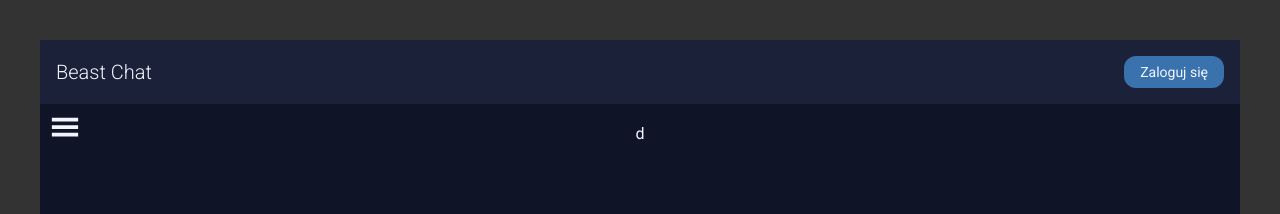
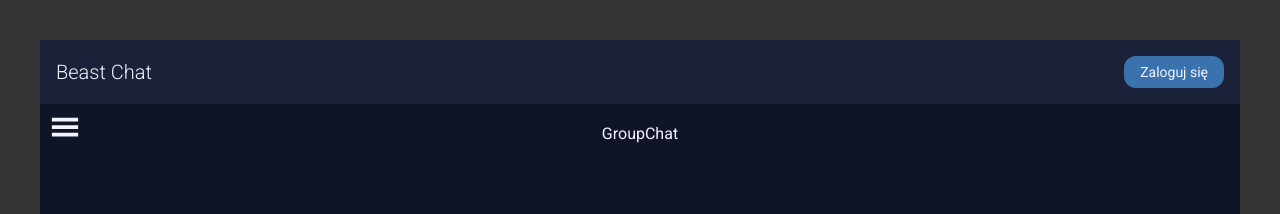
Before and after one commit to ThomasFront/chat-app-react, a React (Vite) app: page / in a window 1280 px wide. Shown: the top 214 px of the page. Built offline with nearby package versions, Linux system fonts and the light colour scheme; no server answers; the database is empty.

Commit message:
added redux-toolkit with configuration

```diff
--- /dev/null
+++ b/src/GroupChat/GroupChat.tsx
@@ -0,0 +1,7 @@
+import React from 'react'
+
+export const GroupChat = () => {
+  return (
+    <div>GroupChat</div>
+  )
+}
--- /dev/null
+++ b/src/components/ChatNav/ChatNav.tsx
@@ -0,0 +1,30 @@
+import React, { useState } from 'react'
+import { useDispatch } from 'react-redux'
+import { changeChat } from '../../slices/chatSlice'
+import { BurgerIcon, EarthIcon, FriendsIcon, Menu, Wrapper } from './ChatNav.styles'
+
+export const ChatNav = () => {
+  const [showBurger, setShowBurger] = useState(true)
+  const dispatch = useDispatch()
+
+  const handleChatNav = (chat: string) => {
+    dispatch(changeChat(chat))
+    setShowBurger(true)
+  }
+
+  return (
+    <Wrapper>
+      <BurgerIcon hideBurger={showBurger} onClick={() => setShowBurger(prev => !prev)} />
+      <Menu hideMenu={showBurger}>
+        <div onClick={() => handleChatNav('group')}>
+          <EarthIcon />
+          <p>Group chat</p>
+        </div>
+        <div onClick={() => handleChatNav('friends')}>
+          <FriendsIcon />
+          <p>Friends</p>
+        </div>
+      </Menu>
+    </Wrapper>
+  )
+}
--- /dev/null
+++ b/src/components/FriendsChat/FriendsChat.tsx
@@ -0,0 +1,7 @@
+import React from 'react'
+
+export const FriendsChat = () => {
+  return (
+    <div>FriendsChat</div>
+  )
+}
--- a/src/components/Layout/Layout.tsx
+++ b/src/components/Layout/Layout.tsx
@@ -1,7 +1,7 @@
 import React from 'react'
 import { Container, Wrapper } from './Layout.styles'
 import { Navbar } from '../Navbar/Navbar'
-import { NavMobile } from '../NavMobile/NavMobile'
+import { NavMobile } from '../ChatNav/ChatNav'
 
 export const Layout = ({ children }: { children: React.ReactNode }) => {
   return (
--- a/src/components/NavMobile/NavMobile.tsx
+++ /dev/null
@@ -1,22 +0,0 @@
-import React, { useState } from 'react'
-import { BurgerIcon, EarthIcon, FriendsIcon, Menu, Wrapper } from './NavMobile.styles'
-
-export const NavMobile = () => {
-  const [showBurger, setShowBurger] = useState(true)
-
-  return (
-    <Wrapper>
-      <BurgerIcon hideBurger={showBurger} onClick={() => setShowBurger(prev => !prev)} />
-      <Menu hideMenu={showBurger}>
-        <div>
-          <EarthIcon />
-          <p>Group chat</p>
-        </div>
-        <div>
-          <FriendsIcon />
-          <p>Friends</p>
-        </div>
-      </Menu>
-    </Wrapper>
-  )
-}
--- a/src/main.tsx
+++ b/src/main.tsx
@@ -5,13 +5,17 @@ import App from './App'
 import { GlobalStyles } from './styles/GlobalStyles'
 import { theme } from './styles/theme'
 import { BrowserRouter } from "react-router-dom";
+import { store } from './store'
+import { Provider } from 'react-redux'
 
 ReactDOM.createRoot(document.getElementById('root') as HTMLElement).render(
   <React.StrictMode>
     <BrowserRouter>
       <ThemeProvider theme={theme}>
-        <GlobalStyles />
-        <App />
+        <Provider store={store}>
+          <GlobalStyles />
+          <App />
+        </Provider>
       </ThemeProvider>
     </BrowserRouter>
   </React.StrictMode>,
--- a/src/pages/Chat/Chat.tsx
+++ b/src/pages/Chat/Chat.tsx
@@ -1,12 +1,24 @@
-import { NavMobile } from "../../components/NavMobile/NavMobile"
+import { useSelector } from "react-redux"
+import { FriendsChat } from "../../components/FriendsChat/FriendsChat"
+import { ChatNav } from "../../components/ChatNav/ChatNav"
+import { GroupChat } from "../../GroupChat/GroupChat"
+import { selectedChatSelector } from "../../slices/chatSlice"
 import { ChatWrapper, Wrapper } from "./Chat.styles"
 
 
 export const Chat = () => {
+  const selectedChat = useSelector(selectedChatSelector)
+  console.log(selectedChat)
   return (
     <Wrapper>
-      <NavMobile />
-      <ChatWrapper>d</ChatWrapper>
+      <ChatNav />
+      <ChatWrapper>
+        {selectedChat === 'group' ?
+          <GroupChat />
+          :
+          <FriendsChat />
+        }
+      </ChatWrapper>
     </Wrapper>
   )
 }
--- /dev/null
+++ b/src/slices/chatSlice.ts
@@ -0,0 +1,25 @@
+import { createSlice } from '@reduxjs/toolkit'
+import type { PayloadAction } from '@reduxjs/toolkit'
+import { RootState } from '../store'
+
+export interface ChatState {
+  selectedChat: string
+}
+
+const initialState: ChatState = {
+  selectedChat: 'group',
+}
+
+export const chatSlice = createSlice({
+  name: 'chat',
+  initialState,
+  reducers: {
+    changeChat: (state, action: PayloadAction<string>) => {
+      state.selectedChat = action.payload
+    },
+  },
+})
+
+export const { changeChat } = chatSlice.actions
+export const selectedChatSelector = (state: RootState) => state.chat.selectedChat
+export default chatSlice.reducer
--- /dev/null
+++ b/src/store.ts
@@ -0,0 +1,11 @@
+import { configureStore } from '@reduxjs/toolkit'
+import chatReducer from './slices/chatSlice'
+
+export const store = configureStore({
+  reducer: {
+    chat: chatReducer
+  },
+})
+
+export type RootState = ReturnType<typeof store.getState>
+export type AppDispatch = typeof store.dispatch
```
Also changed, not shown: src/GroupChat/GroupChat.styles.ts (added), src/components/ChatNav/ChatNav.styles.ts (renamed from src/components/NavMobile/NavMobile.styles.ts), src/components/FriendsChat/FriendsChat.styles.ts (added).
